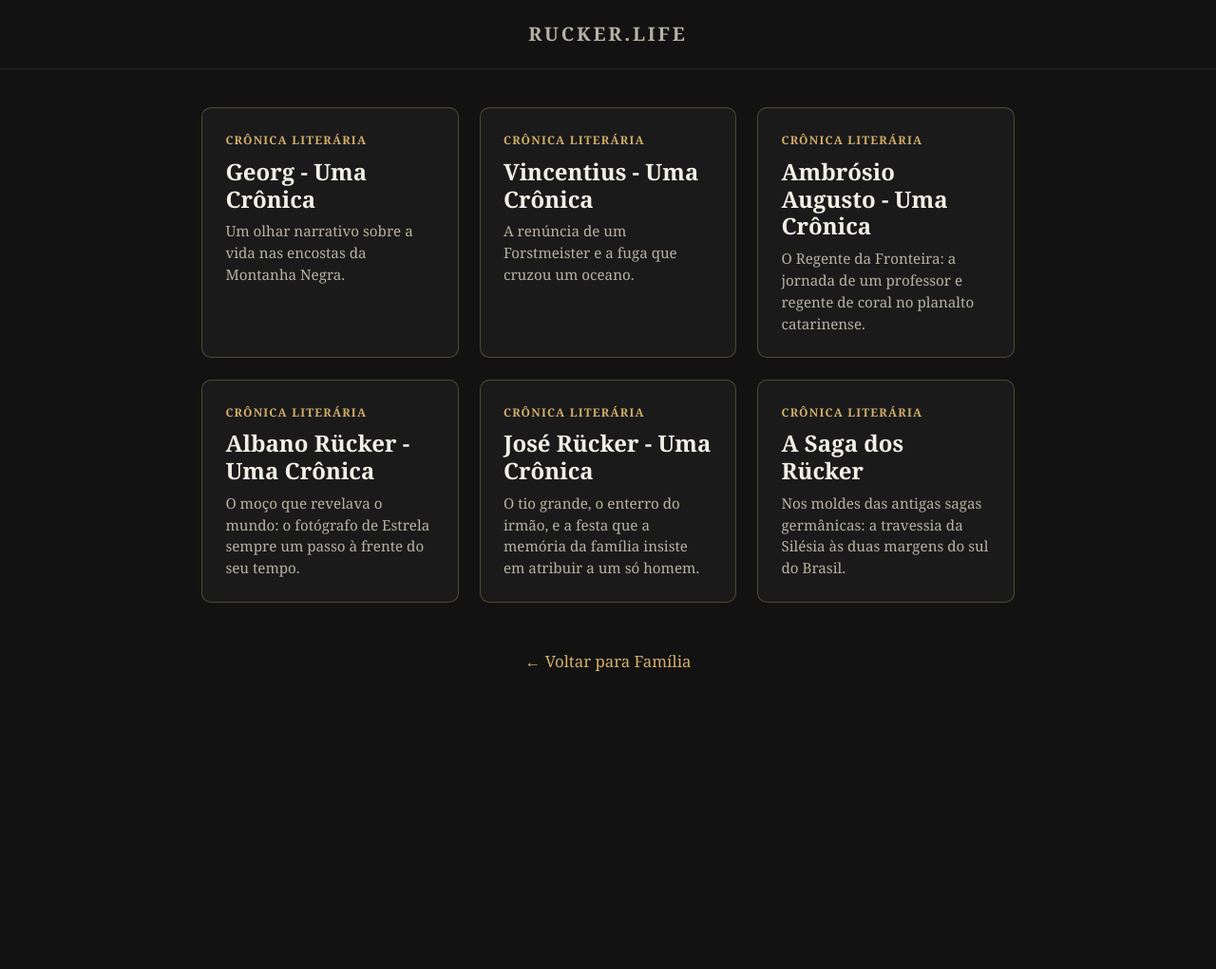
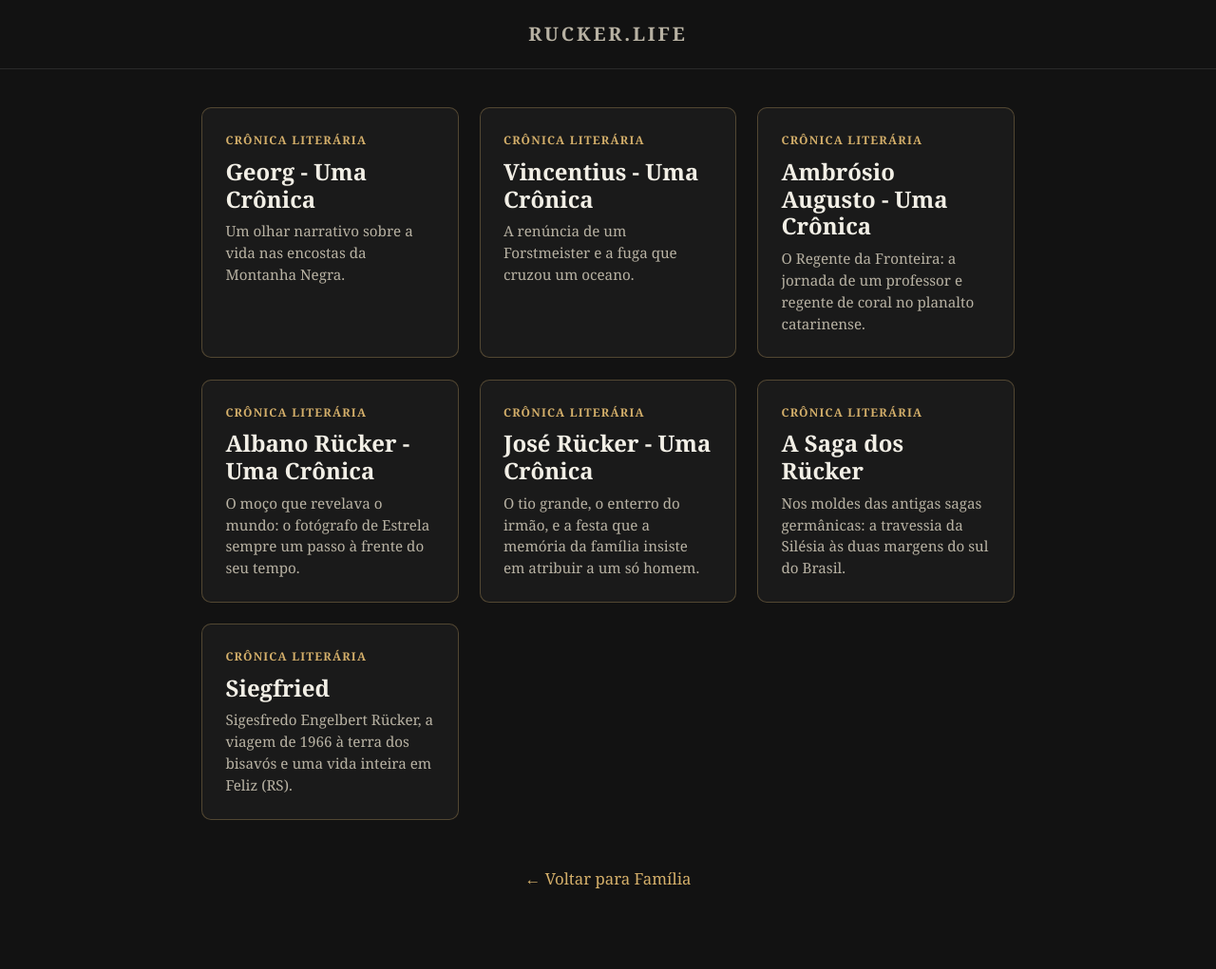
Before and after one commit to frucker-muss/frucker-muss.github.io, a Jekyll site: the page built from familia/cronicas.html, in a window 1280 px wide. Shown: the whole page at 95% size. Built offline with Jekyll 4.4.1, drawn with Linux system fonts in a browser that asks for light colours; before the commit the page ends 900 px from its top, so only the background shows below that.

Commit message:
Publica crônica: Siegfried — Sigesfredo Engelbert Rücker

```diff
--- a/familia/cronicas.html
+++ b/familia/cronicas.html
@@ -48,6 +48,13 @@ description: "Reconstruções narrativas da vida de cada personagem da família
     <p style="font-size: 0.95rem;">Nos moldes das antigas sagas germânicas: a travessia da Silésia às duas margens do sul do Brasil.</p>
   </a>
 
+  <!-- Cartão: Siegfried (Crônica) -->
+  <a href="{{ '/familia/sigesfredo-rucker-uma-cronica.html' | relative_url }}" class="card" style="padding: 1.5rem; text-align: left; justify-content: flex-start; border-color: rgba(212, 175, 106, 0.3);">
+    <span style="font-size: 0.75rem; color: #d4af6a; text-transform: uppercase; letter-spacing: 0.1em; margin-bottom: 0.5rem; display: block; font-weight: bold;">Crônica Literária</span>
+    <h3 style="margin-bottom: 0.5rem; font-size: 1.5rem; border: none;">Siegfried</h3>
+    <p style="font-size: 0.95rem;">Sigesfredo Engelbert Rücker, a viagem de 1966 à terra dos bisavós e uma vida inteira em Feliz (RS).</p>
+  </a>
+
 </div>
 
 <p style="font-size: 1.05rem; text-align: center; margin-top: 3rem;"><a href="{{ '/familia.html' | relative_url }}">← Voltar para Família</a></p>
```
Also changed, not shown: familia/sigesfredo-rucker-uma-cronica.html (added, +18 -0 lines).
